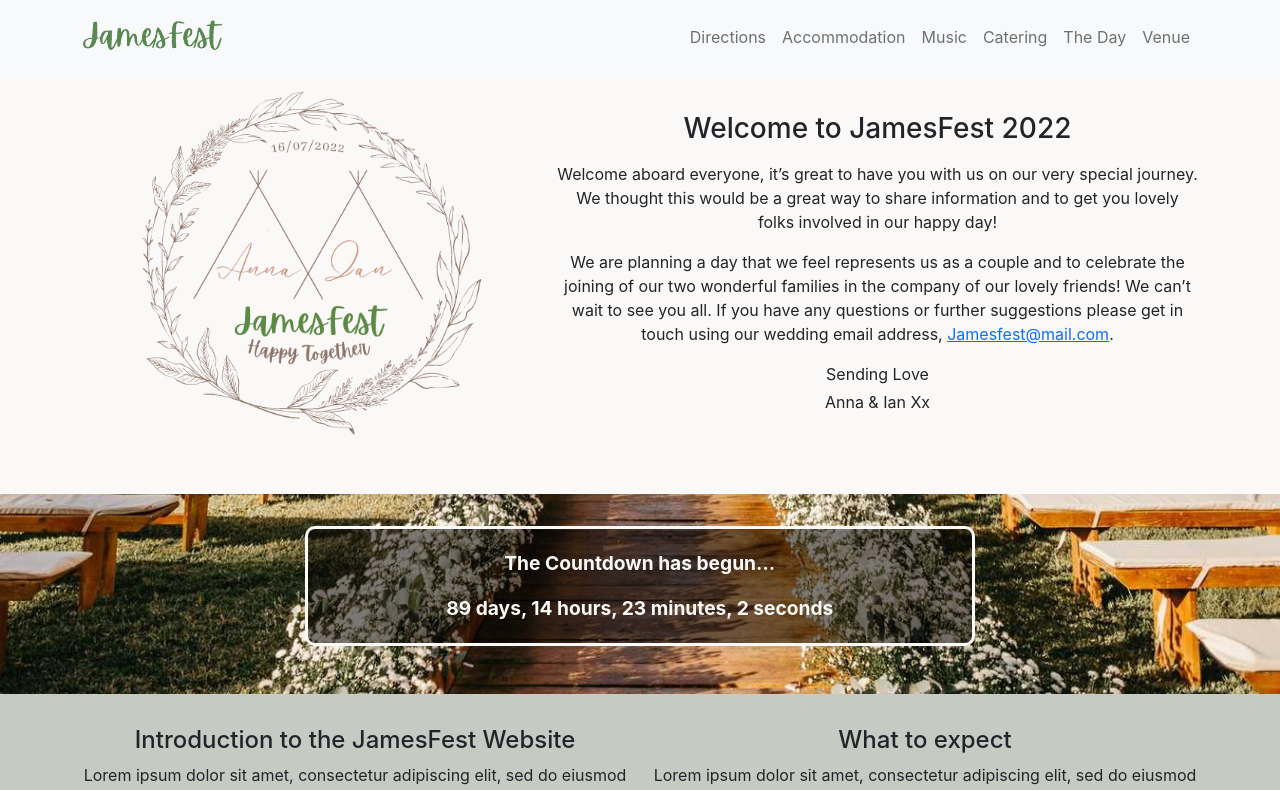
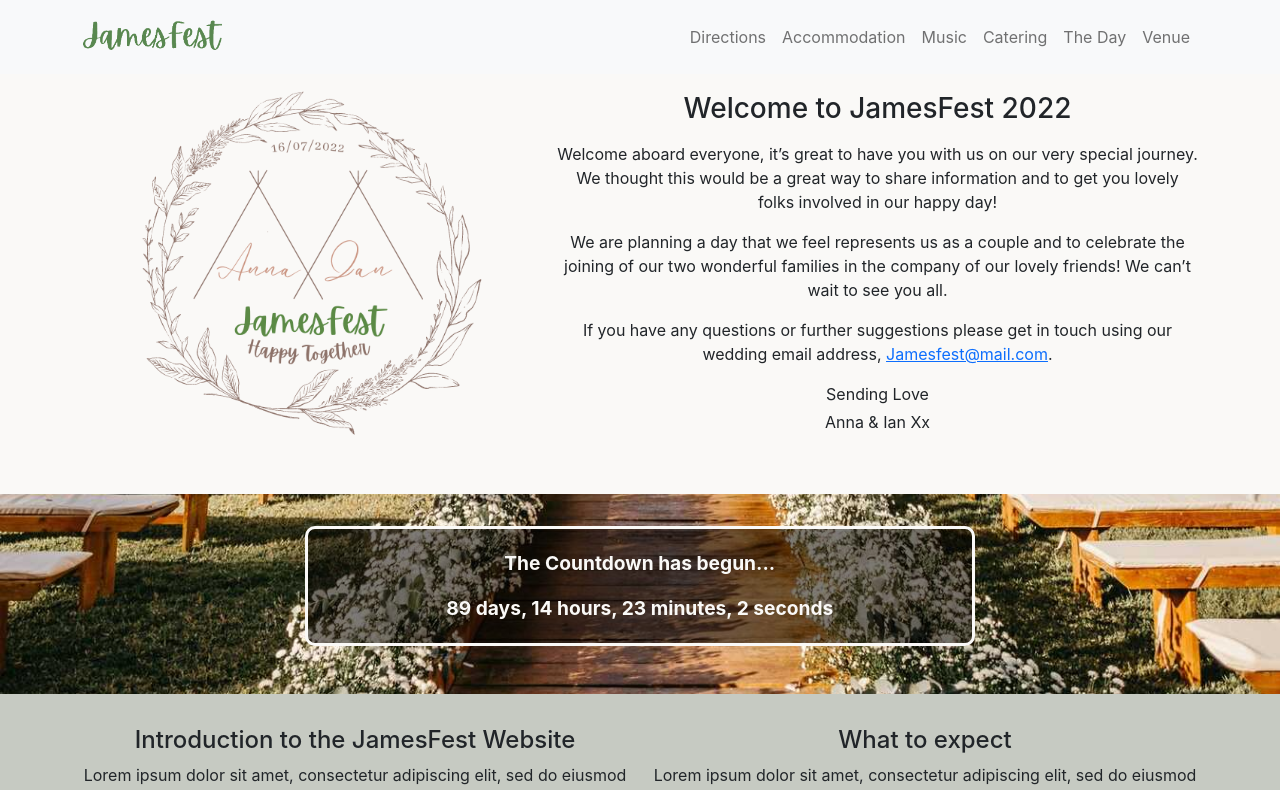
Before and after one commit to Nathanjms/jamesfest2022, a Next.js app: page / in a window 1280 px wide. Shown: the top 790 px of the page. Built offline with nearby package versions, Linux system fonts and the light colour scheme.

Commit message:
Extra p tag

```diff
--- a/pages/index.js
+++ b/pages/index.js
@@ -30,8 +30,10 @@ export default function Home() {
               <p>
                 We are planning a day that we feel represents us as a couple and
                 to celebrate the joining of our two wonderful families in the
-                company of our lovely friends! We can’t wait to see you all. If
-                you have any questions or further suggestions please get in
+                company of our lovely friends! We can’t wait to see you all.
+              </p>
+              <p>
+                If you have any questions or further suggestions please get in
                 touch using our wedding email address,{" "}
                 <a href="mailto:Jamesfest@mail.com">Jamesfest@mail.com</a>.
               </p>
```
